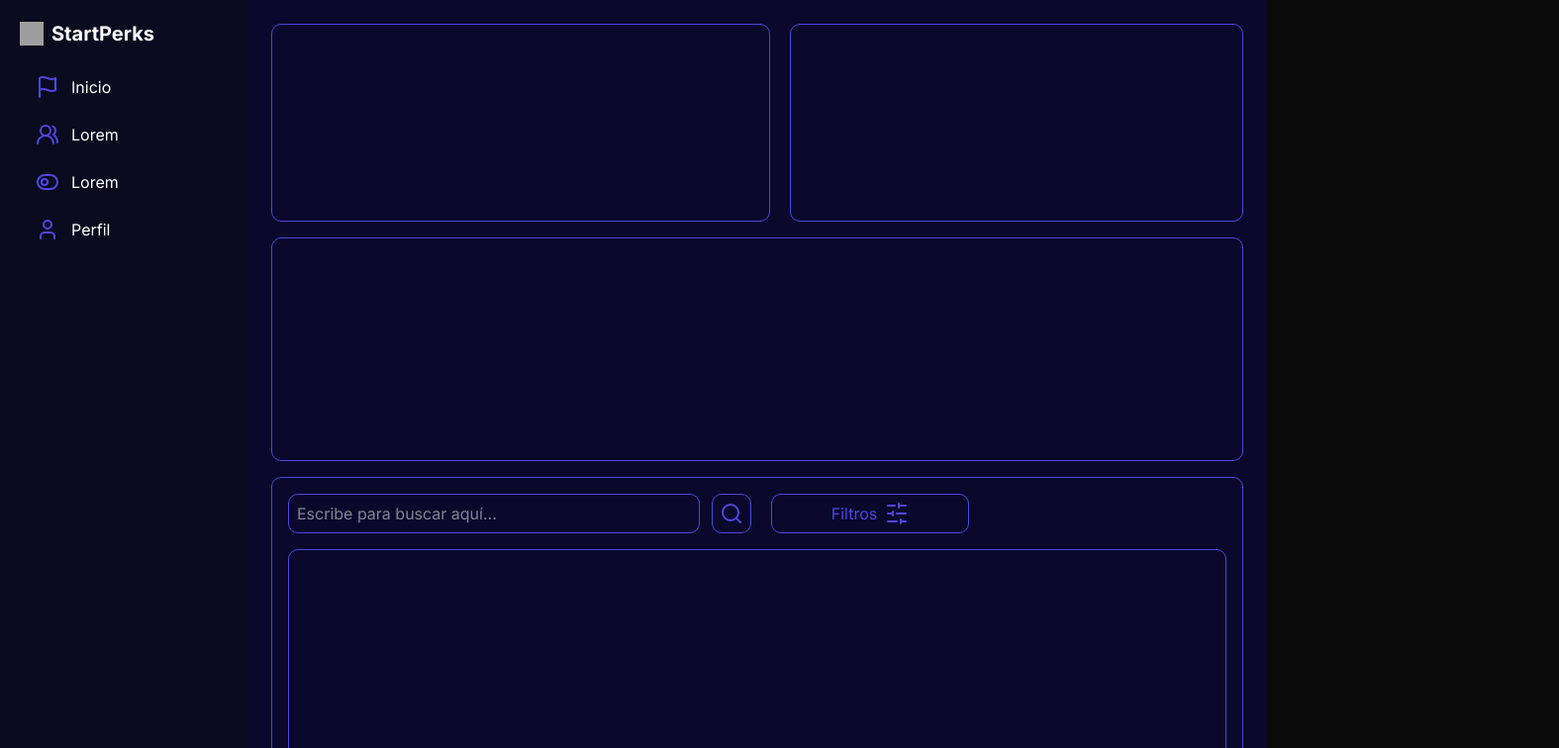
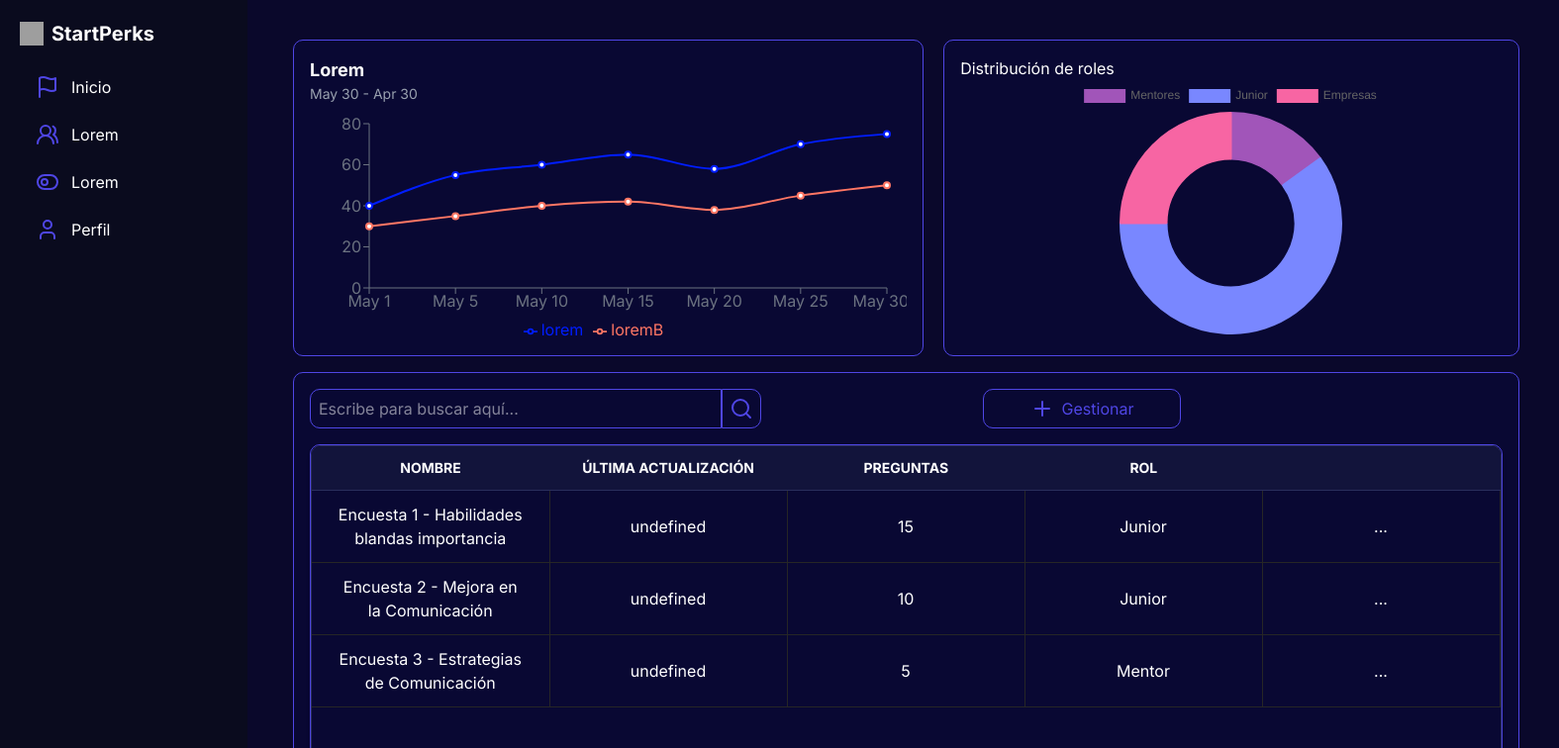
Before and after one commit to No-Country-simulation/s21-15-n-webapp, a Next.js app in the folder frontend/: page /dashboardadmin in a window 1280 px wide. Shown: the top 756 px of the page at 99% size, 1575 px wide, since content can reach past the window. Built offline with nearby package versions, Linux system fonts and the light colour scheme; grey boxes are pictures that could not be loaded.

Commit message:
update tablas

```diff
--- a/frontend/app/dashboardadmin/page.tsx
+++ b/frontend/app/dashboardadmin/page.tsx
@@ -7,14 +7,15 @@ import { SideBar } from "@/components/dashboardempresa/sidebar";
 
 export default function DashboardPage() {
   return (
-    <div className="flex h-screen bg-[#0A082B] backdrop-blur-sm text-white">
-      {/* Sidebar */}
-      <aside className="col-span-2 rounded-lg flex flex-col gap-4">
-        <SideBar/>
+    <div className="flex bg-[#0A082B] min-h-screen text-white">
+      {/* Sidebar fijo */}
+      <aside className="fixed top-0 left-0 h-screen w-64 bg-[#0A082B] backdrop-blur-sm">
+        <SideBar />
       </aside>
-      {/* Main Content */}
-      <main className="flex-1 rounded-lg flex flex-col gap-4">
-        <ContainerPrincipal/>
+
+      {/* Contenido principal con margen a la izquierda */}
+      <main className="flex-1 ml-64 p-4 bg-[#0A082B] backdrop-blur-sm">
+        <ContainerPrincipal />
       </main>
     </div>
   );
--- a/frontend/components/dashboardadmin/containerprincipal.tsx
+++ b/frontend/components/dashboardadmin/containerprincipal.tsx
@@ -1,31 +1,61 @@
-import { Search, SlidersHorizontal } from "lucide-react";
+import { Search, Plus } from "lucide-react";
+import { GraficoCake } from "./graficoCake";
+import GraficoLine from './graficoLine';
+import Tablas from "../dashboardempresa/table";
+
+
+const mentores = 15;
+const junior = 60;
+const empresas = 25;
+const columns = [
+  {key:"nombre", label:"Nombre"},
+  {key:"uactualizacion", label:"Última Actualización"},
+  {key:"preguntas", label:"Preguntas"},
+  {key:"rol", label:"Rol"},
+  {key:"accion", label:""},
+];
+const data = [
+  {nombre:"Encuesta 1 - Habilidades blandas importancia", uactualizaciones:"10/03/2023", preguntas:"15", rol:"Junior", accion:"..."},
+  {nombre:"Encuesta 2 - Mejora en la Comunicación", uactualizaciones:"10/03/2023", preguntas:"10", rol:"Junior", accion:"..."},
+  {nombre:"Encuesta 3 - Estrategias de Comunicación", uactualizaciones:"10/03/2023", preguntas:"5", rol:"Mentor", accion:"..."},
+];
+
 
 export function ContainerPrincipal() {
   return (
-    <div className="flex-1 p-6">
-      <div className="flex flex-row h-50 w-full mb-4">
-        <div className="border border-[#4F46E5] rounded-lg h-full w-[55%] mr-5"></div>
-        <div className="border border-[#4F46E5] rounded-lg h-full w-[50%]"></div>
+    <div className="flex-1 p-6 bg-[#0A082B] backdrop-blur-sm">
+      <div className="flex flex-row h-80 w-full mb-4">
+        <div className="border border-[#4F46E5] bg-[#070A4B40] rounded-lg h-full w-[55%] mr-5">
+          <GraficoLine/>
+        </div>
+        <div className="border border-[#4F46E5] bg-[#070A4B40] rounded-lg h-full w-[50%] p-4">
+          <h3>Distribución de roles</h3>
+          <div className="h-[90%] w-full">
+            <GraficoCake
+              data={[mentores, junior, empresas] }
+              labels={['Mentores','Junior','Empresas']}
+              colors={['#A155B9','#7987FF','#F765A3']}
+            />
+          </div>
+        </div>
       </div>
-      <div className="h-[30%] mb-4">
-        <div className="border border-[#4F46E5] rounded-lg h-full"></div>
-      </div>
-      <div className="border border-[#4F46E5] rounded-lg h-[45%] p-4">
+      <div className="border border-[#4F46E5] bg-[#070A4B40] rounded-lg h-[550px] p-4">
         <div className="h-10 mb-4 flex flex-row">
-          <div className="border border-[#4F46E5] rounded-lg h-full w-104 mr-3">
+          <div className="border border-[#4F46E5] rounded-l-lg h-full w-104">
             <input type="text" className="w-full h-full p-2 rounded-lg border-none outline-none" placeholder="Escribe para buscar aquí..."/>
           </div>
-          <div className="border border-[#4F46E5] rounded-lg h-full w-10 mr-5 text-[#4F46E5]">
-            <button className="w-full h-full text-[#4F46E5] hover:bg-[#4F46E5] hover:text-white rounded-lg flex items-center justify-center space-x-2"><Search/></button>
+          <div className="border border-[#4F46E5] rounded-r-lg h-full w-10 mr-56 text-[#4F46E5]">
+            <button className="w-full h-full text-[#4F46E5] hover:bg-[#4F46E5] hover:text-white rounded-r-lg flex items-center justify-center space-x-2"><Search/></button>
           </div>
           <div className="border border-[#4F46E5] rounded-lg h-full w-50">
             <button className="w-full h-full text-[#4F46E5] hover:bg-[#4F46E5] hover:text-white rounded-lg flex items-center justify-center space-x-2">
-              <span>Filtros</span>
-              <SlidersHorizontal/>
+              <Plus/>
+              <span>Gestionar</span>
             </button>
           </div>
         </div>
-        <div className="border border-[#4F46E5] rounded-lg h-[85%]">
+        <div className="border border-[#4F46E5]  rounded-lg h-[85%]">
+          <Tablas columns={columns} data={data}/>
         </div>
       </div>
     </div>
--- /dev/null
+++ b/frontend/components/dashboardadmin/graficoCake.tsx
@@ -0,0 +1,58 @@
+import { Doughnut } from 'react-chartjs-2';
+import { Chart as ChartJS, ArcElement, Tooltip, Legend, TooltipItem } from 'chart.js';
+
+ChartJS.register(ArcElement, Tooltip, Legend);
+
+interface GraficoPieProps {
+  data: number[]; // Valores para el gráfico
+  labels: string[]; // Etiquetas para las categorías
+  colors?: string[]; // Colores personalizados (opcional)
+}
+
+export const GraficoCake: React.FC<GraficoPieProps> = ({ data, labels, colors }) => {
+  const defaultColors = ['#A155B9', '#7987FF', '#F765A3', '#4BC0C0'];
+
+  const chartData = {
+    labels,
+    datasets: [
+      {
+        data,
+        backgroundColor: colors || defaultColors.slice(0, labels.length),
+        borderColor: colors || defaultColors.slice(0, labels.length),
+        borderWidth: 2,
+        hoverBackgroundColor: colors
+          ? colors.map((color) => `${color}CC`)
+          : defaultColors.slice(0, labels.length).map((color) => `${color}CC`),
+        hoverBorderWidth: 3,
+      },
+    ],
+  };
+
+  const options = {
+    responsive: true,
+    maintainAspectRatio: false,
+    plugins: {
+      legend: {
+        position: 'top' as const,
+      },
+      tooltip: {
+        callbacks: {
+          label: (tooltipItem: TooltipItem<'doughnut'>) =>
+            `${tooltipItem.label}: ${tooltipItem.raw}`,
+        },
+      },
+    },
+    elements: {
+      arc: {
+        borderWidth: 1, // Ajusta el grosor del borde de las secciones
+      }
+    },
+    cutout: 65, // Ajusta el grosor de la dona (reduce el valor para hacerla más fina)
+  };
+
+  return (
+    <div className="relative w-full h-full">
+      <Doughnut data={chartData} options={options} />
+    </div>
+  );
+};
--- /dev/null
+++ b/frontend/components/dashboardadmin/graficoLine.tsx
@@ -0,0 +1,30 @@
+import { LineChart, Line, XAxis, YAxis, Tooltip, Legend, ResponsiveContainer } from 'recharts';
+
+const data = [
+  { name: 'May 1', lorem: 40, loremB: 30 },
+  { name: 'May 5', lorem: 55, loremB: 35 },
+  { name: 'May 10', lorem: 60, loremB: 40 },
+  { name: 'May 15', lorem: 65, loremB: 42 },
+  { name: 'May 20', lorem: 58, loremB: 38 },
+  { name: 'May 25', lorem: 70, loremB: 45 },
+  { name: 'May 30', lorem: 75, loremB: 50 }
+];
+
+export default function GraficoLine() {
+  return (
+    <div className="p-4 rounded-xl">
+      <h2 className="text-white text-lg font-bold">Lorem</h2>
+      <p className="text-gray-400 text-sm">May 30 - Apr 30</p>
+      <ResponsiveContainer width="100%" height={250}>
+        <LineChart data={data} margin={{ top: 20, right: 20, left: 0, bottom: 10 }}>
+          <XAxis dataKey="name" stroke="#6B7280" />
+          <YAxis stroke="#6B7280" />
+          <Tooltip/>
+          <Legend/>
+          <Line type="monotone" dataKey="lorem" stroke="#001DFF" strokeWidth={2} />
+          <Line type="monotone" dataKey="loremB" stroke="#FF7664" strokeWidth={2} />
+        </LineChart>
+      </ResponsiveContainer>
+    </div>
+  );
+}
--- a/frontend/components/dashboardempresa/containerRight.tsx
+++ b/frontend/components/dashboardempresa/containerRight.tsx
@@ -3,7 +3,7 @@ import { Mail, Phone, Linkedin } from "lucide-react";
 
 export function ContainerRight(){
     return(
-        <div className="h-screen w-[350px] bg-[#000115] backdrop-blur-sm p-4 rounded-l-lg mr-0 items-center">
+        <div className="h-screen w-[350px] bg-[#000115] backdrop-blur-sm p-4 rounded-l-lg items-center mr-4">
             <div className="border border-gray-600 backdrop-blur-sm rounded-lg h-40 w-40 mb-4 ml-20">
                 <img src="https://images.unsplash.com/photo-1635805737707-575885ab0820?fm=jpg&q=60&w=3000&ixlib=rb-4.0.3&ixid=M3wxMjA3fDB8MHxzZWFyY2h8Mnx8aG9tYnJlJTIwYXJhbmF8ZW58MHx8MHx8fDA%3D" alt="avatar" className="w-full h-full rounded-lg"/>
             </div>
--- a/frontend/components/dashboardempresa/containerprincipal.tsx
+++ b/frontend/components/dashboardempresa/containerprincipal.tsx
@@ -1,6 +1,30 @@
 
-import { Search, SlidersHorizontal } from "lucide-react";
-import { Table } from "./table";
+import { Search, Plus } from "lucide-react";
+import Tablas from "./table";
+
+const columns = [
+  {key:"nombre", label:"Nombre"},
+  {key:"uactualizacion", label:"Última Actualización"},
+  {key:"rol", label:"Rol"},
+  {key:"accion", label:""},
+];
+const data = [
+  {nombre:"Juan Carlos", uactualizaciones:"10/03/2023", rol:"Diseñador", accion:"..."},
+  {nombre:"Alexa", uactualizaciones:"10/03/2023", rol:"Front End", accion:"..."},
+  {nombre:"Marisol", uactualizaciones:"10/03/2023", rol:"Diseñador", accion:"..."},
+  {nombre:"Daniel ", uactualizaciones:"10/03/2023", rol:"Diseñador", accion:"..."},
+  {nombre:"Daniel", uactualizaciones:"10/03/2023", rol:"Diseñador", accion:"..."},
+  {nombre:"Marcela", uactualizaciones:"10/03/2023", rol:"Diseñador", accion:"..."},
+  {nombre:"Laura", uactualizaciones:"10/03/2023", rol:"Front End", accion:"..."},
+  {nombre:"Norma", uactualizaciones:"10/03/2023", rol:"Front End", accion:"..."},
+  {nombre:"Patricia", uactualizaciones:"10/03/2023", rol:"Back end", accion:"..."},
+  {nombre:"Daniel ", uactualizaciones:"10/03/2023", rol:"Diseñador", accion:"..."},
+  {nombre:"Daniel", uactualizaciones:"10/03/2023", rol:"Diseñador", accion:"..."},
+  {nombre:"Marcela", uactualizaciones:"10/03/2023", rol:"Diseñador", accion:"..."},
+  {nombre:"Laura", uactualizaciones:"10/03/2023", rol:"Front End", accion:"..."},
+  {nombre:"Norma", uactualizaciones:"10/03/2023", rol:"Front End", accion:"..."},
+  {nombre:"Patricia", uactualizaciones:"10/03/2023", rol:"Back end", accion:"..."},
+];
 
 export function ContainerPrincipal() {
   return (
@@ -9,7 +33,7 @@ export function ContainerPrincipal() {
         <div className="border border-[#4F46E5] rounded-lg h-full w-[25%] mr-5"></div>
         <div className="border border-[#4F46E5] rounded-lg h-full w-[80%]"></div>
       </div>
-      <div className="border border-[#4F46E5] rounded-lg h-[75%] p-4">
+      <div className="border border-[#4F46E5] rounded-lg h-[85%] p-4">
         <div className="h-10 mb-4 flex flex-row">
           <div className="border border-[#4F46E5] rounded-lg h-full w-104 mr-3">
             <input type="text" className="w-full h-full p-2 rounded-lg border-none outline-none" placeholder="Escribe para buscar aquí..."/>
@@ -20,12 +44,12 @@ export function ContainerPrincipal() {
           <div className="border border-[#4F46E5] rounded-lg h-full w-50">
             <button className="w-full h-full text-[#4F46E5] hover:bg-[#4F46E5] hover:text-white rounded-lg flex items-center justify-center space-x-2">
               <span>Filtros</span>
-              <SlidersHorizontal/>
+              <Plus/>
             </button>
           </div>
         </div>
-        <div className="border border-[#4F46E5] rounded-lg h-[90%]">
-          <Table/>
+        <div className="border border-[#4F46E5] rounded-lg h-[550px]">
+          <Tablas columns={columns} data={data}/>
         </div>
       </div>
     </div>
--- a/frontend/components/dashboardempresa/sidebar.tsx
+++ b/frontend/components/dashboardempresa/sidebar.tsx
@@ -11,7 +11,7 @@ const menuItems = [
 
 export function SideBar(){
   return (
-    <div className="bg-[#0A0B1E] h-full w-[250px] p-5 flex flex-col">
+    <div className="bg-[#0A0B1E] h-full w-[250px] p-5 flex flex-col space-y-4">
       <h2 className="text-xl font-bold mb-5 text-white flex items-center">
         <img
           src="https://raw.githubusercontent.com/No-Country-simulation/s21-15-n-webapp/1857a87229a6361b345560c4be845b64247ec09b/frontend/src/assets/rocket.png"
--- a/frontend/components/dashboardempresa/table.tsx
+++ b/frontend/components/dashboardempresa/table.tsx
@@ -1,8 +1,71 @@
 
-export function Table(){
-    return(
-        <div className="">
-            <div></div>
+interface Column {
+  key: string;
+  label: string;
+}
+
+interface TablasProps {
+  columns: Column[];
+  data: Record<string, unknown>[];
+}
+
+const Tablas: React.FC<TablasProps> = ({ columns, data }) => {
+  return (
+    <div className="w-full h-full overflow-hidden rounded-lg shadow-md border border-[#2A2E5C]">
+      <div className="w-full overflow-x-auto">
+        <table className="w-full border-collapse bg-[#12143B] text">
+          {/* Encabezado Fijo */}
+          <thead className="bg-customBlue text-white uppercase text-sm">
+            <tr>
+              {columns.map((col) => (
+                <th
+                  key={col.key}
+                  className="px-6 py-3 text-center border-b border-[#2A2E5C]"
+                  style={{ minWidth: "240px" }}
+                >
+                  {col.label}
+                </th>
+              ))}
+            </tr>
+          </thead>
+        </table>
+
+        {/* Cuerpo con Scroll Vertical */}
+        <div className=" max-h-[500px] overflow-y-auto text-center">
+          <table className="w-full border-collapse ">
+            <tbody>
+              {data.length > 0 ? (
+                data.map((row, rowIndex) => (
+                  <tr
+                    key={rowIndex}
+                    className={`border-b border-[#2A2E5C]${
+                      rowIndex % 2 === 0 ? "bg-[#2A2E5C]" : "bg-[#12143B]"
+                    }`}
+                  >
+                    {columns.map((col) => (
+                      <td
+                        key={`${rowIndex}-${col.key}`}
+                        className="px-6 py-3 border-r"
+                        style={{ minWidth: "240px" }}
+                      >
+                        {String(row[col.key])}
+                      </td>
+                    ))}
+                  </tr>
+                ))
+              ) : (
+                <tr>
+                  <td colSpan={columns.length} className="text-center py-4 text-gray-500">
+                    No hay datos disponibles
+                  </td>
+                </tr>
+              )}
+            </tbody>
+          </table>
         </div>
-    );
+      </div>
+    </div>
+  );
 };
+
+export default Tablas;
--- a/frontend/package.json
+++ b/frontend/package.json
@@ -20,6 +20,7 @@
     "@radix-ui/react-slot": "^1.1.2",
     "@radix-ui/react-tabs": "^1.1.3",
     "@types/js-cookie": "^3.0.6",
+    "chart.js": "^4.4.8",
     "class-variance-authority": "^0.7.1",
     "clsx": "^2.1.1",
     "embla-carousel-autoplay": "^8.5.2",
@@ -30,6 +31,7 @@
     "next": "15.2.0",
     "next-themes": "^0.4.4",
     "react": "^19.0.0",
+    "react-chartjs-2": "^5.3.0",
     "react-dom": "^19.0.0",
     "recharts": "^2.15.1",
     "sonner": "^2.0.1",
```
Also changed, not shown: frontend/app/dashboardempresa/page.tsx (+11 -11 lines), 1 other file (tests, documents, lock files or other folders).
